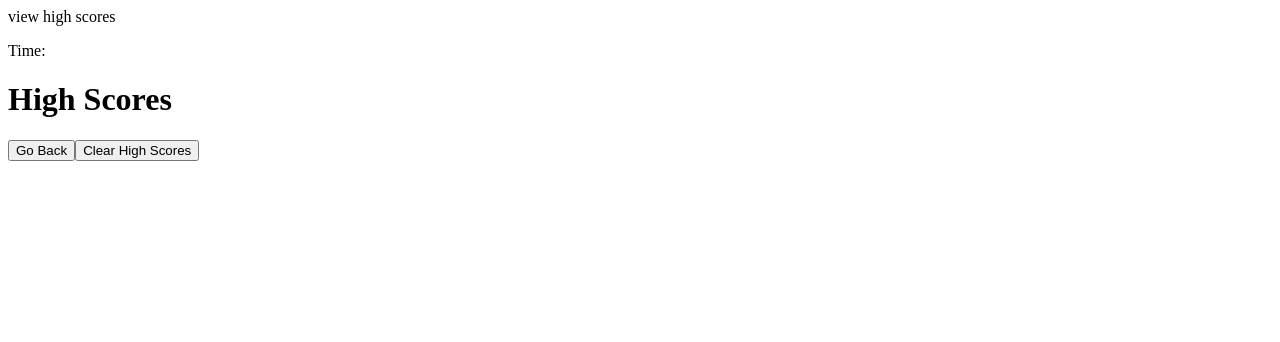
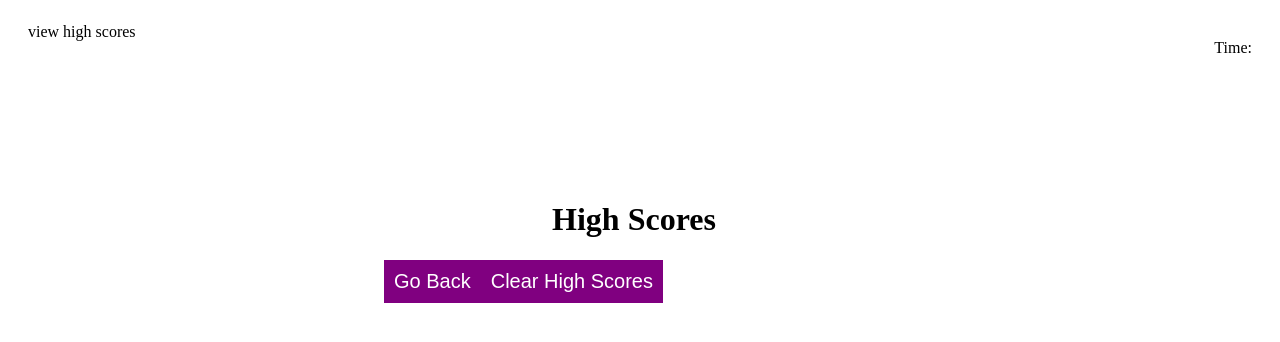
Before and after one commit to angargueta/quiz-me-js, a plain HTML site: page index.html in a window 1280 px wide. Both pictures are taken after a click on the link "view high scores". Drawn offline with Linux system fonts and the light colour scheme.

Commit message:
added css styles

```diff
--- a/assets/css/style.css
+++ b/assets/css/style.css
@@ -0,0 +1,66 @@
+button {
+    background-color: purple;
+    color: white;
+    border: none;
+    padding: 10px 20px;
+    justify-content: space-between;
+}
+
+header {
+    padding: 15px 20px;
+}
+
+h1 {
+    text-align: center;
+}
+
+header p {
+    float: right;
+    text-align: center;
+}
+
+main {
+    width:75%;
+    margin: 20px auto;
+}
+
+
+#questions {
+    margin: 20px;
+}
+
+#quiz-content {
+    position: absolute;
+    left: 30%;
+    top: 20%;
+    width: 500px;
+    height: 500px;
+}
+
+#go-back {
+    background-color: purple;
+    position: relative;
+    padding: 10px;
+    font-size: 20px;
+    color: white;
+    justify-content: space-between;
+    text-align: center;
+}
+
+#clear-storage {
+    background-color: purple;
+    position: relative;
+    padding: 10px;
+    font-size: 20px;
+    color: white;
+    justify-content: space-between;
+    text-align: center;
+}
+
+#content-area {
+    position: static;
+    left: 30%;
+    top: 20%;
+    width: 600px;
+    height: 600px;
+}
--- a/index.html
+++ b/index.html
@@ -6,7 +6,7 @@
     <meta name="viewport" content="width=device-width, initial-scale=1.0">
     <meta http-equiv="X-UA-Compatible" content="ie-edge">
     <title>Code Quizzer Wizard</title>
-    <link rel="stylesheet" href="./assets/css/styles.css">
+    <link rel="stylesheet" href="./assets/css/style.css">
 </head>
 <body>
     <header id="header">
```
Also changed, not shown: assets/js/script.js (+18 -5 lines).
